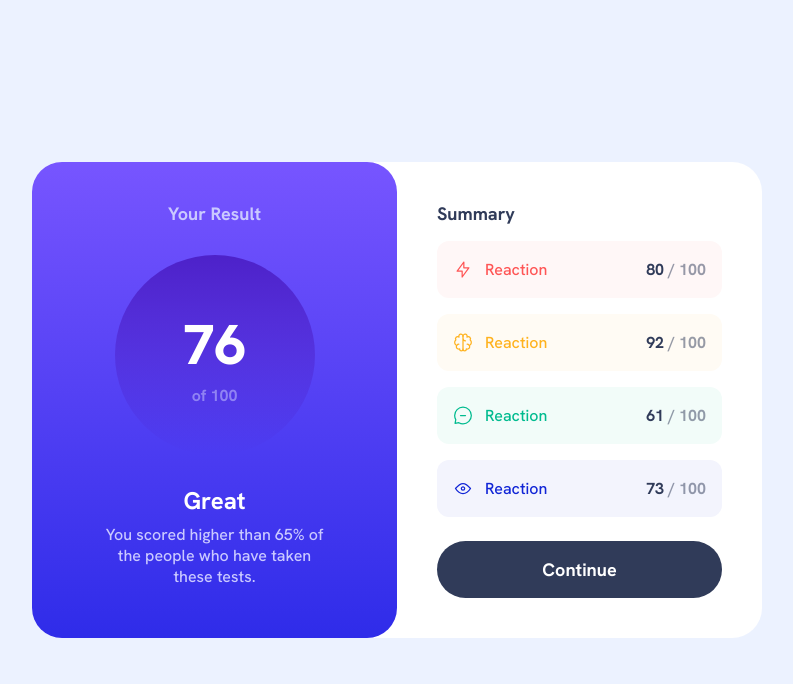
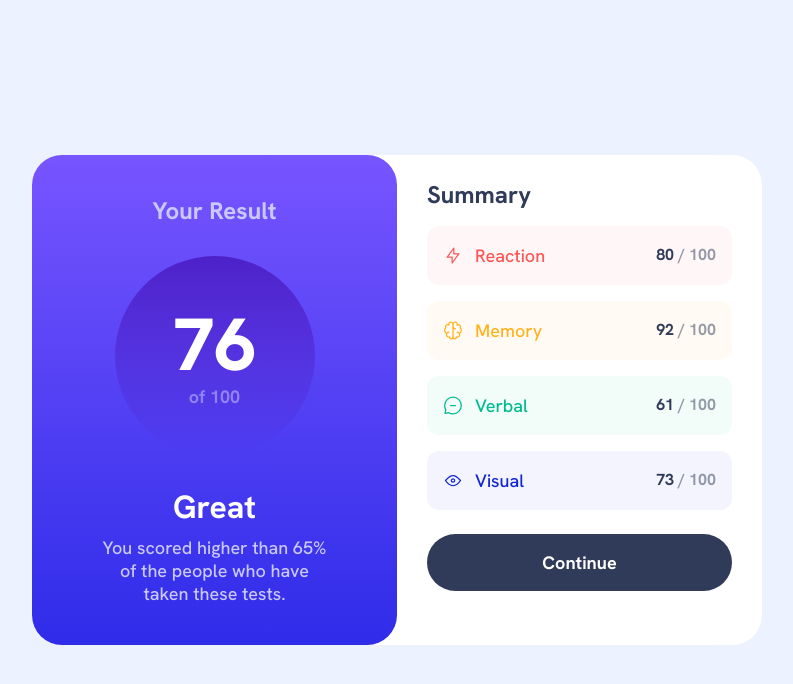
Before and after one commit to Tobar12/results-summary-component, a plain HTML site: page index.html in a window 1280 px wide. Shown: the whole page, without its empty margins (243-1036 px from the left). Drawn offline with Linux system fonts and the light colour scheme.

Commit message:
Fixed errors

```diff
--- a/index.html
+++ b/index.html
@@ -31,21 +31,21 @@
             <div class="main__summary__div memory">
                 <div class="main__summary__div__name">
                     <img src="imgs/icon-memory.svg" alt="">
-                    <p class="memory__name">Reaction</p>
+                    <p class="memory__name">Memory</p>
                 </div>
                 <p class="main__summary__div__number">92 <span>/ 100</span></p>
             </div>
             <div class="main__summary__div verbal">
                 <div class="main__summary__div__name">
                     <img src="imgs/icon-verbal.svg" alt="">
-                    <p class="verbal__name">Reaction</p>
+                    <p class="verbal__name">Verbal</p>
                 </div>
                 <p class="main__summary__div__number">61 <span>/ 100</span></p>
             </div>
             <div class="main__summary__div visual">
                 <div class="main__summary__div__name">
                     <img src="imgs/icon-visual.svg" alt="">
-                    <p class="visual__name">Reaction</p>
+                    <p class="visual__name">Visual</p>
                 </div>
                 <p class="main__summary__div__number">73 <span>/ 100</span></p>
             </div>
--- a/style.css
+++ b/style.css
@@ -208,16 +208,44 @@ body {
         padding: 40px;
     }
 
+    .main__result h2 {
+        font-size: 1.5rem;
+    }
+
     .main__result__circle {
         width: 200px;
         height: 200px;
+    }
+
+    .main__result__circle h3 {
+        font-size: 4.6125rem;
+    }
+
+    .main__result__circle p {
+        font-size: 1.125rem;
     }
 
     .main__result__text {
         padding: 0px 30px;
     }
 
-    .main__summary {
-        padding: 40px;
+    .main__result__text h2 {
+        font-size: 2rem;
+    }
+
+    .main__result__text p {
+        font-size: 1.125rem;
+    }
+
+    .main__summary h2 {
+        font-size: 1.5rem;
+    }
+
+    .reaction__name, .memory__name, .verbal__name, .visual__name {
+        font-size: 1.125rem;
+    }
+
+    .continue__button:hover {
+        background: linear-gradient(#7755FF, #2F2CE9);
     }
 }
```
